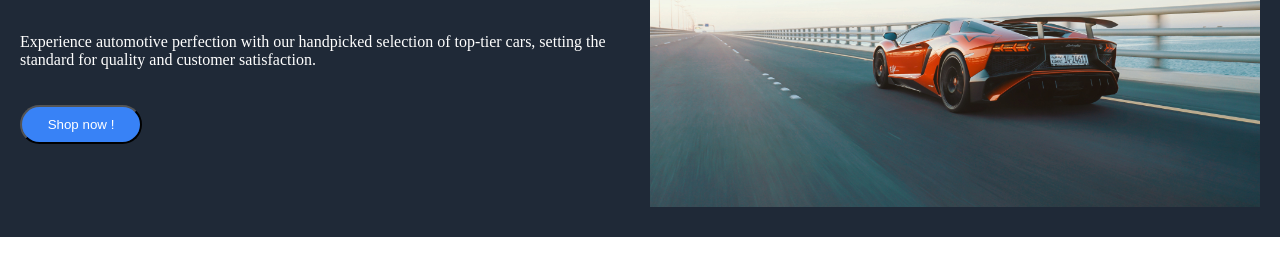
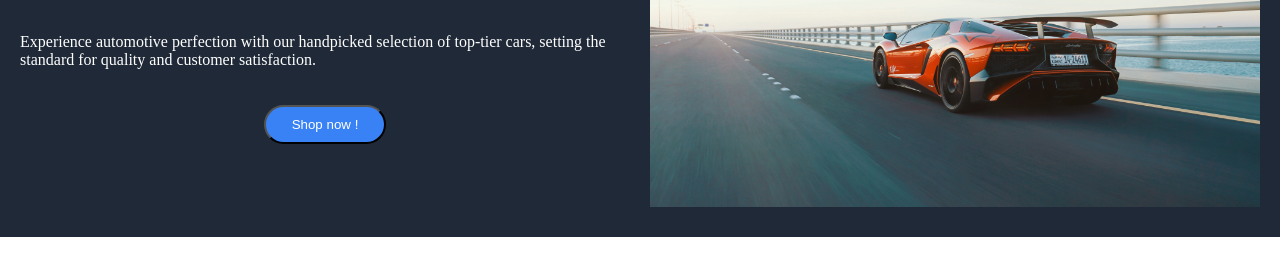
Before and after one commit to smodha/Website_LandingPage, a plain HTML site: page index.html in a window 1280 px wide. Shown: the part 306-582 px from the top of the page. Drawn offline with Linux system fonts and the light colour scheme.

Commit message:
code + clean

```diff
--- a/index.css
+++ b/index.css
@@ -70,14 +70,14 @@ header{
 }
 
 .description-left button{
-    margin-top: 20px;
-    margin-bottom: 20px;
-    border-radius: 20px;
     background-color: #3882f6;
     color:white;
-    cursor:pointer;
+    margin: 20px 0;
+    border-radius: 20px;
     padding: 10px 20px;
     width: 20%;
+    transform: translateX(200%);
+    cursor:pointer;
 }
 
 .description-right{
@@ -92,5 +92,4 @@ header{
 .description-right img{
     max-width: 100%;
     height: auto;
-
 }
```
